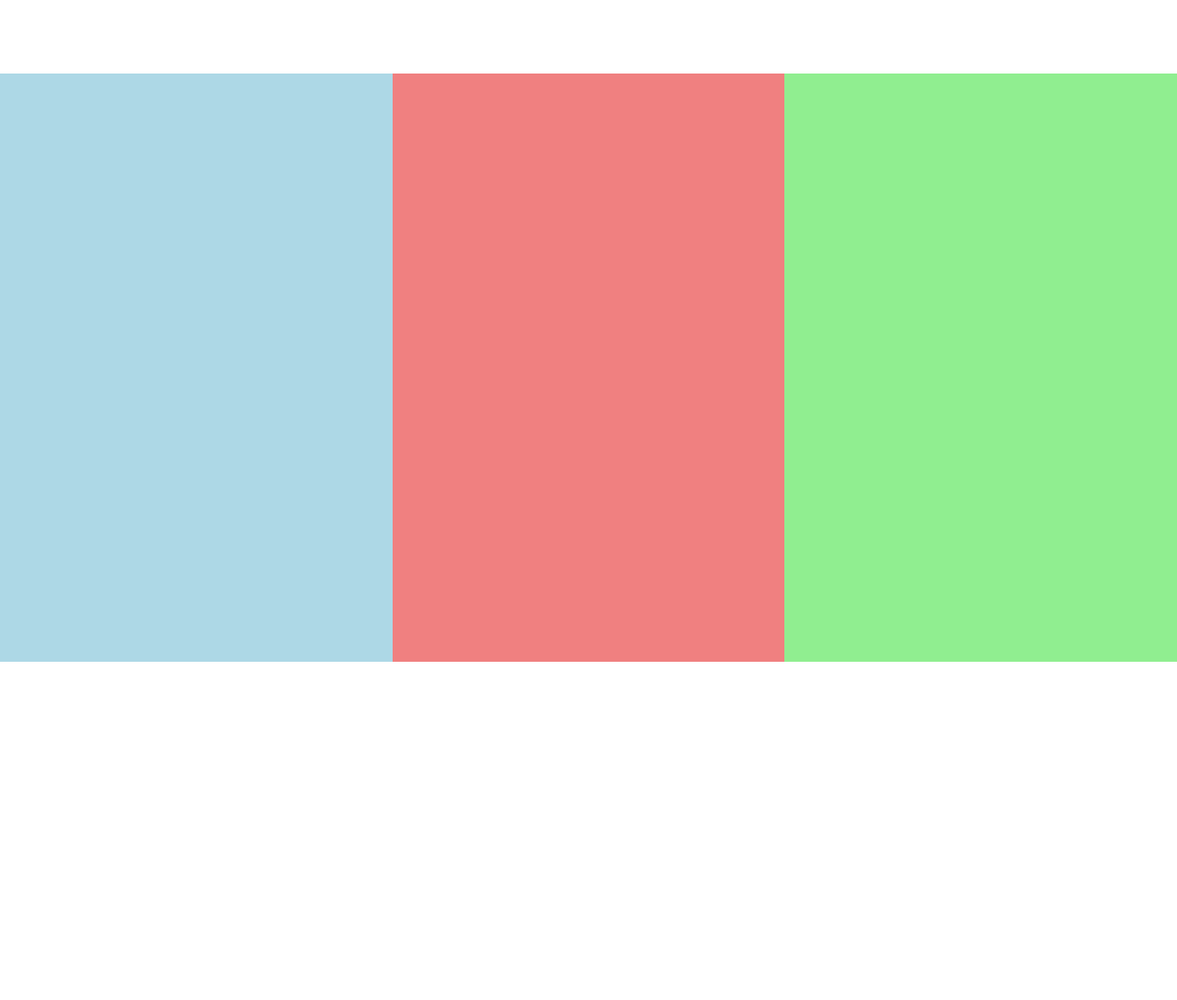
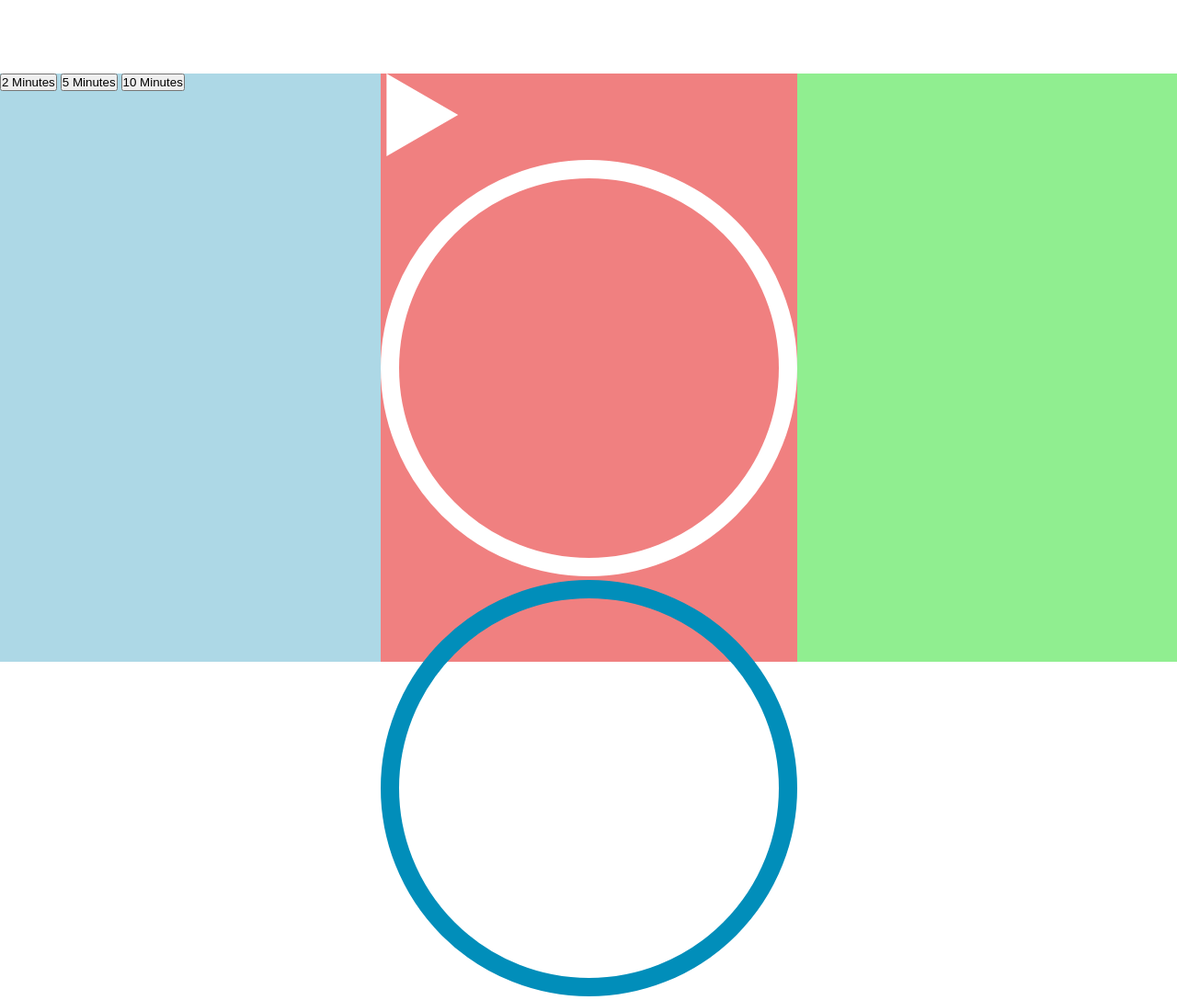
Before and after one commit to anmolpant/Meditatify, a plain HTML site: page index.html in a window 1280 px wide. Shown: the whole page at 92% size. Before the commit the page ends 800 px from the top, so only its background shows below. Drawn offline with Linux system fonts and the light colour scheme.

Commit message:
added SVG sections

```diff
--- a/index.html
+++ b/index.html
@@ -9,8 +9,45 @@
 <body>
 
     <div class="app">
-        <div class="time-select"></div>
-        <div class="player-container"></div>
+        <div class="time-select">
+            <button data-time="120">2 Minutes</button>
+            <button data-time="300">5 Minutes</button>
+            <button data-time="600">10 Minutes</button>
+        </div>
+        <div class="player-container">
+            <audio class="song">
+                <source src='./sounds/rain.mp3' />
+            </audio>
+            <img src="./svg/play.svg" alt="play button" class="play">
+            <svg
+            class="track-outline"
+                width="453"
+                height="453"
+                viewBox="0 0 453 453"
+                fill="none"
+                xmlns="http://www.w3.org/2000/svg">
+                <circle
+                    cx="226.5"
+                    cy="226.5"
+                    r="216.5"
+                    stroke="white"
+                    stroke-width="20"/>
+            </svg>
+            <svg
+            class="moving-outline"
+                width="453"
+                height="453"
+                viewBox="0 0 453 453"
+                fill="none"
+                xmlns="http://www.w3.org/2000/svg">
+                <circle
+                cx="226.5"
+                cy="226.5"
+                r="216.5"
+                stroke="#018EBA"
+                stroke-width="20"/>
+                </svg>
+        </div>
         <div class="sound-picker"></div>
     </div>
 
```
